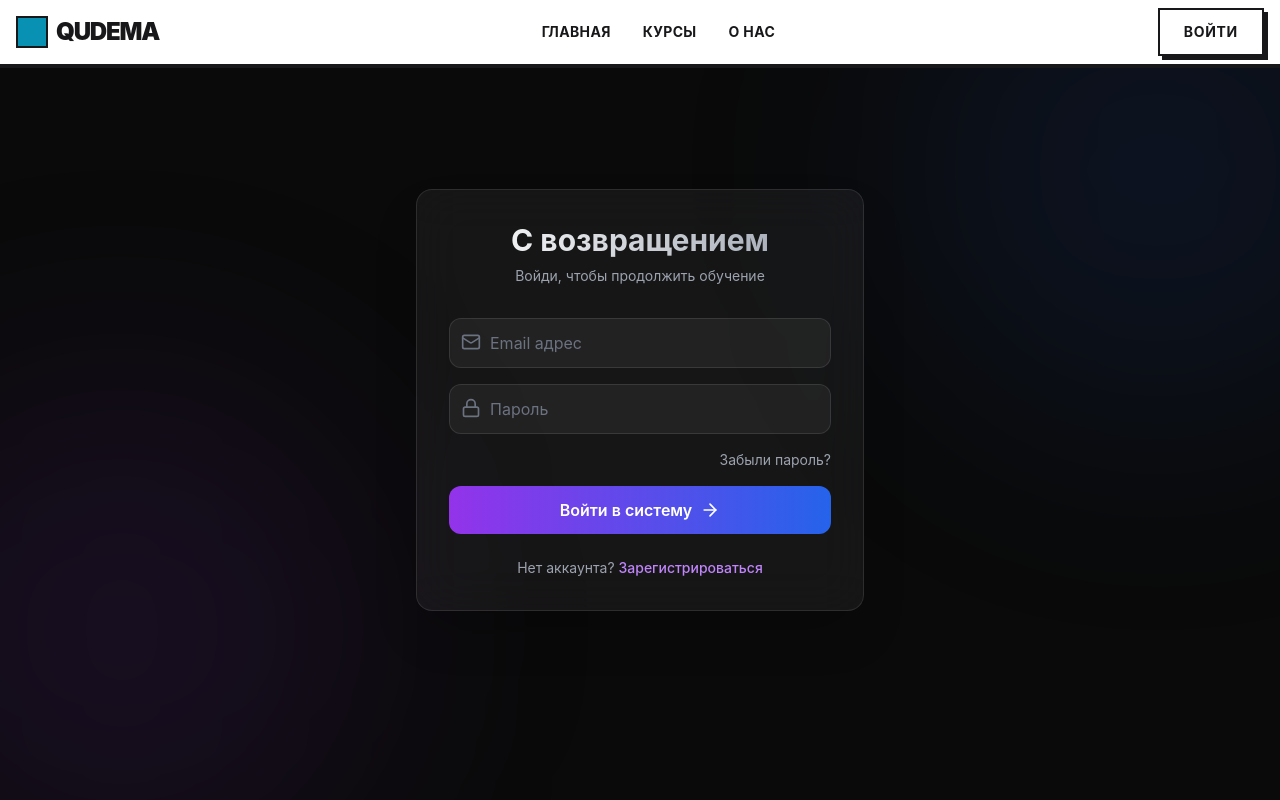
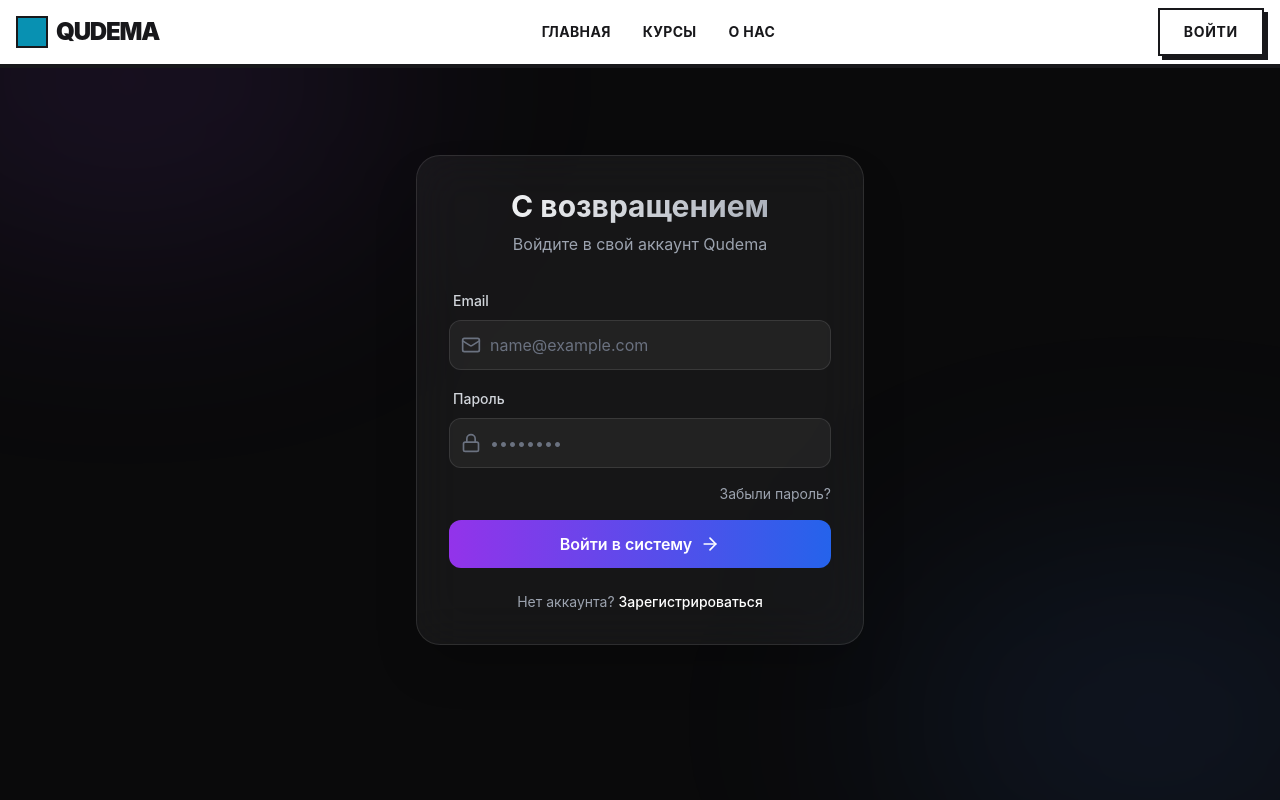
Before and after one commit to i-evdokimov/qudema-frontend, a React (Vite) app: page /login in a window 1280 px wide. Shown: the top 800 px of the page. Built offline with nearby package versions, Linux system fonts and the light colour scheme; no server answers.

Commit message:
fix: final sync of all files

```diff
--- a/src/context/AuthContext.jsx
+++ b/src/context/AuthContext.jsx
@@ -1,5 +1,8 @@
 import { createContext, useState, useContext, useEffect } from 'react';
 import toast from 'react-hot-toast';
+
+// ВОТ ЭТА СТРОЧКА — КЛЮЧ К УСПЕХУ
+const API_URL = import.meta.env.VITE_API_URL || 'http://localhost:5000/api';
 
 const AuthContext = createContext();
 
@@ -7,55 +10,46 @@ export const AuthProvider = ({ children }) => {
   const [user, setUser] = useState(null);
   const [loading, setLoading] = useState(true);
 
-  // 1. ПРОВЕРКА: ВОШЕЛ ЛИ ЮЗЕР (ПРИ ЗАГРУЗКЕ СТРАНИЦЫ)
   useEffect(() => {
     checkUserLoggedIn();
   }, []);
 
   const checkUserLoggedIn = async () => {
     try {
-      const res = await fetch('/api/auth/me'); // Спрашиваем у бэкенда: "Кто я?"
+      const res = await fetch(`${API_URL}/auth/me`);
       const data = await res.json();
-
       if (data.success) {
         setUser(data.user);
       }
     } catch (err) {
-      // Если ошибка — значит не вошли
       console.log('Не авторизован');
     } finally {
       setLoading(false);
     }
   };
 
-  // 2. ФУНКЦИЯ РЕГИСТРАЦИИ
   const register = async (userData) => {
     try {
-      const res = await fetch('/api/auth/register', {
+      const res = await fetch(`${API_URL}/auth/register`, {
         method: 'POST',
         headers: { 'Content-Type': 'application/json' },
         body: JSON.stringify(userData),
       });
+      const data = await res.json();
+      if (!data.success) throw new Error(data.message || 'Ошибка регистрации');
 
-      const data = await res.json();
-
-      if (!data.success) {
-        throw new Error(data.message || 'Ошибка регистрации');
-      }
-
-      // После регистрации сразу входим
-      localStorage.setItem('token', data.token); // (если используем токены)
-      setUser(data.user);
+      localStorage.setItem('token', data.data.token);
+      setUser(data.data.user);
       return { success: true };
     } catch (err) {
       return { success: false, message: err.message };
     }
   };
 
-  // 3. ФУНКЦИЯ ВХОДА
   const login = async (email, password) => {
     try {
-      const res = await fetch('/api/auth/login', {
+      // ИСПОЛЬЗУЕМ `${API_URL}` ТУТ:
+      const res = await fetch(`${API_URL}/auth/login`, {
         method: 'POST',
         headers: { 'Content-Type': 'application/json' },
         body: JSON.stringify({ email, password }),
@@ -63,23 +57,24 @@ export const AuthProvider = ({ children }) => {
 
       const data = await res.json();
 
-      if (!data.success) {
-        throw new Error(data.message || 'Неверные данные');
+      if (!data.success) throw new Error(data.message || 'Неверные данные');
+
+      // В твоем бэкенде данные лежат в data.data.token и data.data.user
+      if (data.data?.token) {
+        localStorage.setItem('token', data.data.token);
       }
-
-      setUser(data.user); // Сохраняем юзера в состояние
+      setUser(data.data.user);
       return { success: true };
     } catch (err) {
       return { success: false, message: err.message };
     }
   };
 
-  // 4. ФУНКЦИЯ ВЫХОДА
   const logout = async () => {
     try {
-      await fetch('/api/auth/logout'); // Если есть роут логаута
+      await fetch(`${API_URL}/auth/logout`);
+      localStorage.removeItem('token');
       setUser(null);
-      // toast.success('Вы вышли из системы'); // Можно добавить тут
     } catch (err) {
       setUser(null);
     }
--- a/src/pages/Login.jsx
+++ b/src/pages/Login.jsx
@@ -5,9 +5,13 @@ import { toast } from 'react-hot-toast';
 import { motion } from 'framer-motion';
 import { Mail, Lock, ArrowRight, Loader2 } from 'lucide-react';
 
+// Эта переменная берет адрес из настроек Netlify (VITE_API_URL)
+// или использует локальный адрес, если ты запустил проект дома.
+const API_URL = import.meta.env.VITE_API_URL || 'http://localhost:5000/api';
+
 const Login = () => {
   const navigate = useNavigate();
-  const { login } = useAuth();
+  const { login } = useAuth(); // Функция login живет в AuthContext.jsx
 
   const [formData, setFormData] = useState({
     email: '',
@@ -31,7 +35,8 @@ const Login = () => {
     setIsLoading(true);
 
     try {
-      // Вызываем логин из контекста
+      // Здесь вызывается функция из AuthContext.
+      // Проверь, чтобы ВНУТРИ AuthContext запрос шел на правильный API_URL
       const result = await login(formData.email, formData.password);
 
       if (result.success) {
@@ -41,7 +46,7 @@ const Login = () => {
         toast.error(result.message || 'Неверный email или пароль');
       }
     } catch (error) {
-      console.error(error);
+      console.error("Login Error:", error);
       toast.error('Ошибка соединения с сервером');
     } finally {
       setIsLoading(false);
@@ -49,50 +54,57 @@ const Login = () => {
   };
 
   return (
-    <div className="min-h-screen flex items-center justify-center bg-[#0a0a0a] relative overflow-hidden p-4">
-      {/* Фон (Градиентные шары) */}
-      <div className="absolute bottom-[-10%] left-[-10%] w-[500px] h-[500px] bg-purple-600/10 rounded-full blur-[120px]" />
-      <div className="absolute top-[-10%] right-[-10%] w-[500px] h-[500px] bg-blue-600/10 rounded-full blur-[120px]" />
+    <div className="min-h-screen bg-[#0A0A0B] flex items-center justify-center p-4">
+      {/* Фоновые эффекты */}
+      <div className="absolute inset-0 overflow-hidden pointer-events-none">
+        <div className="absolute -top-[10%] -left-[10%] w-[40%] h-[40%] bg-purple-500/10 blur-[120px] rounded-full" />
+        <div className="absolute -bottom-[10%] -right-[10%] w-[40%] h-[40%] bg-blue-500/10 blur-[120px] rounded-full" />
+      </div>
 
       <motion.div
         initial={{ opacity: 0, y: 20 }}
         animate={{ opacity: 1, y: 0 }}
-        className="w-full max-w-md bg-white/5 backdrop-blur-xl border border-white/10 rounded-2xl p-8 shadow-2xl relative z-10"
+        className="w-full max-w-md relative z-10"
       >
+        <div className="bg-white/5 backdrop-blur-xl border border-white/10 p-8 rounded-3xl shadow-2xl">
           <div className="text-center mb-8">
-          <h1 className="text-3xl font-bold bg-gradient-to-r from-white to-gray-400 bg-clip-text text-transparent mb-2">
+            <h1 className="text-3xl font-bold bg-gradient-to-r from-white to-gray-400 bg-clip-text text-transparent">
               С возвращением
             </h1>
-          <p className="text-gray-400 text-sm">Войди, чтобы продолжить обучение</p>
+            <p className="text-gray-400 mt-2">Войдите в свой аккаунт Qudema</p>
           </div>
 
           <form onSubmit={handleSubmit} className="space-y-4">
-          {/* Email */}
-          <div className="relative group">
-            <Mail className="absolute left-3 top-3.5 h-5 w-5 text-gray-500 group-focus-within:text-purple-400 transition-colors" />
+            <div className="space-y-2">
+              <label className="text-sm font-medium text-gray-300 ml-1">Email</label>
+              <div className="relative">
+                <Mail className="absolute left-3 top-1/2 -translate-y-1/2 h-5 w-5 text-gray-500" />
                 <input
                   type="email"
                   name="email"
-              placeholder="Email адрес"
+                  placeholder="name@example.com"
                   value={formData.email}
                   onChange={handleChange}
                   className="w-full bg-white/5 border border-white/10 rounded-xl py-3 pl-10 pr-4 text-white placeholder-gray-500 focus:outline-none focus:border-purple-500/50 focus:bg-white/10 transition-all"
                   required
                 />
               </div>
+            </div>
 
-          {/* Пароль */}
-          <div className="relative group">
-            <Lock className="absolute left-3 top-3.5 h-5 w-5 text-gray-500 group-focus-within:text-purple-400 transition-colors" />
+            <div className="space-y-2">
+              <label className="text-sm font-medium text-gray-300 ml-1">Пароль</label>
+              <div className="relative">
+                <Lock className="absolute left-3 top-1/2 -translate-y-1/2 h-5 w-5 text-gray-500" />
                 <input
                   type="password"
                   name="password"
-              placeholder="Пароль"
+                  placeholder="••••••••"
                   value={formData.password}
                   onChange={handleChange}
                   className="w-full bg-white/5 border border-white/10 rounded-xl py-3 pl-10 pr-4 text-white placeholder-gray-500 focus:outline-none focus:border-purple-500/50 focus:bg-white/10 transition-all"
                   required
                 />
+              </div>
             </div>
 
             <div className="flex justify-end">
@@ -118,9 +130,10 @@ const Login = () => {
 
           <div className="mt-6 text-center text-sm text-gray-400">
             Нет аккаунта?{' '}
-          <Link to="/register" className="text-purple-400 hover:text-purple-300 font-medium transition-colors">
+            <Link to="/register" className="text-white hover:underline font-medium">
               Зарегистрироваться
             </Link>
+          </div>
         </div>
       </motion.div>
     </div>
```
Also changed, not shown: 1 other file (tests, documents, lock files or other folders). Lines whose indentation alone changed are shown as unchanged.
